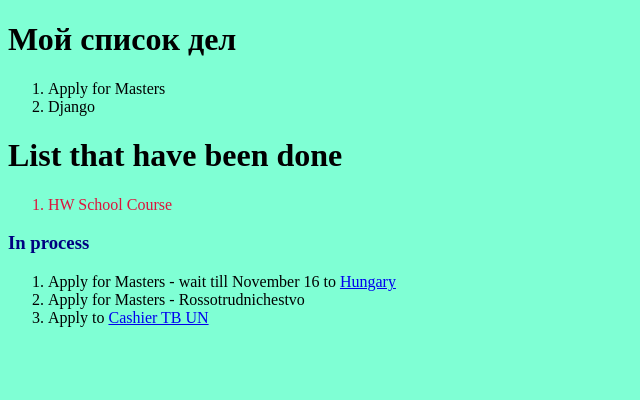
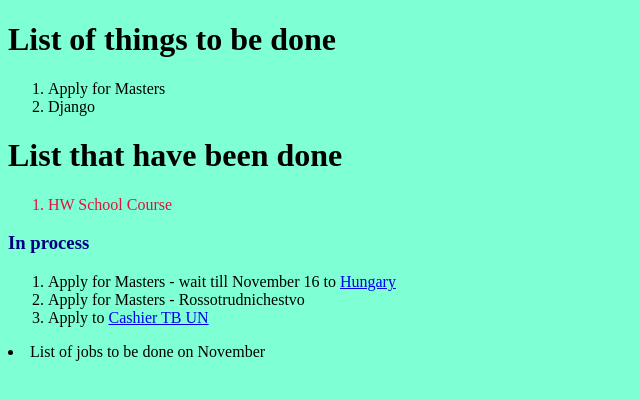
Before and after one commit to Ismatik/Showcase, a Django app: page / in a window 1280 px wide. Shown: the top 400 px of the page, without its empty margins (0-640 px from the left). Run offline with Django 4.2, Linux system fonts and the light colour scheme.

Commit message:
Changed the name to November html

```diff
--- a/Django/Start/core/templates/index.html
+++ b/Django/Start/core/templates/index.html
@@ -7,7 +7,7 @@
     <title>Список дел</title>
 </head>
 <body style="background-color:aquamarine">
-    <h1>Мой список дел</h1>
+    <h1>List of things to be done</h1>
     <ol>
         <li>Apply for Masters</li>
         <li>Django</li>
@@ -22,5 +22,7 @@
         <li>Apply for Masters - Rossotrudnichestvo</li>
         <li>Apply to  <a href="https://tajikistan.un.org/en/204635-cashier-tb-project">Cashier TB UN</a></li>
     </ol>
+    <li>List of jobs to be done on <a href="/november.html"></a> November</li>
+
 </body>
 </html>
```
